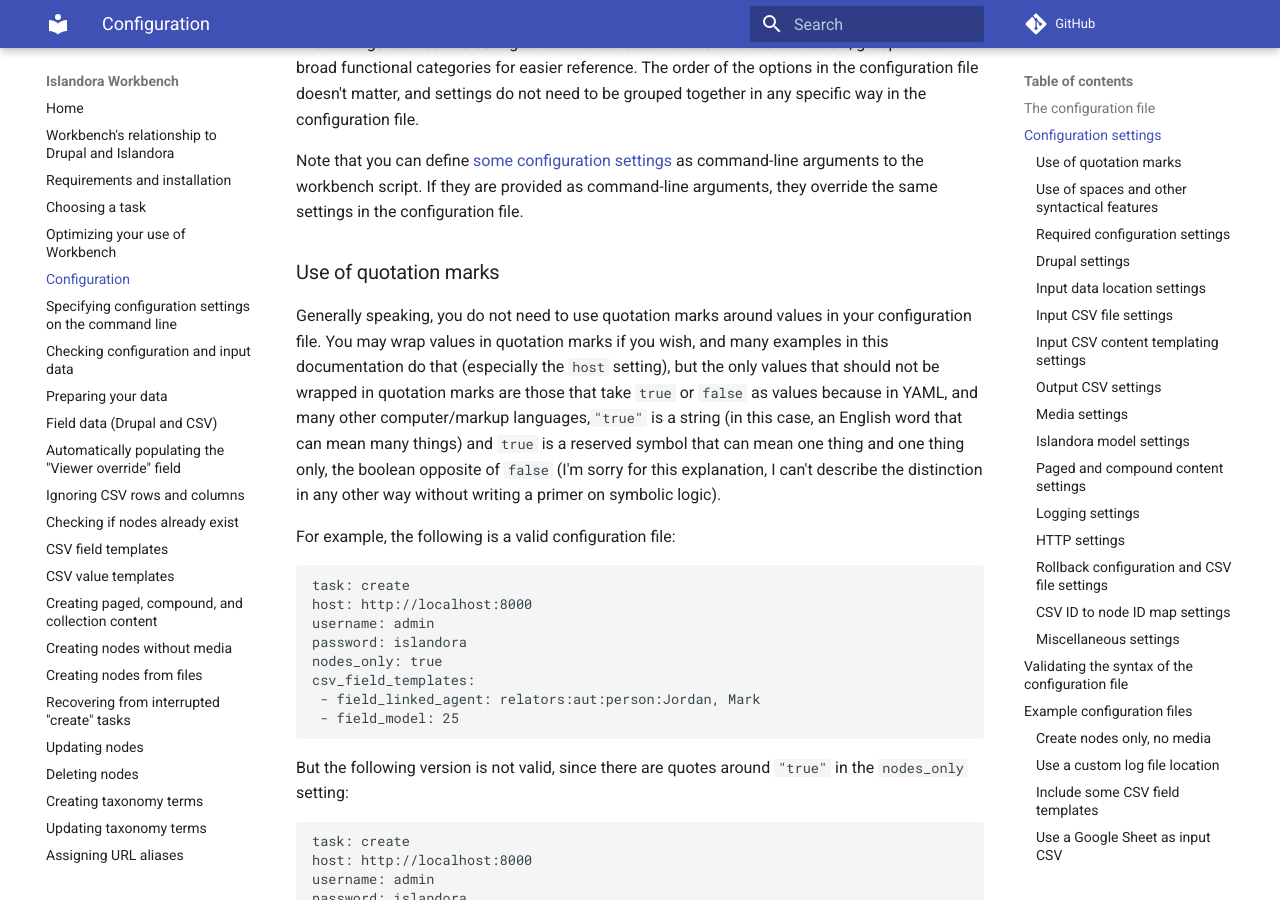
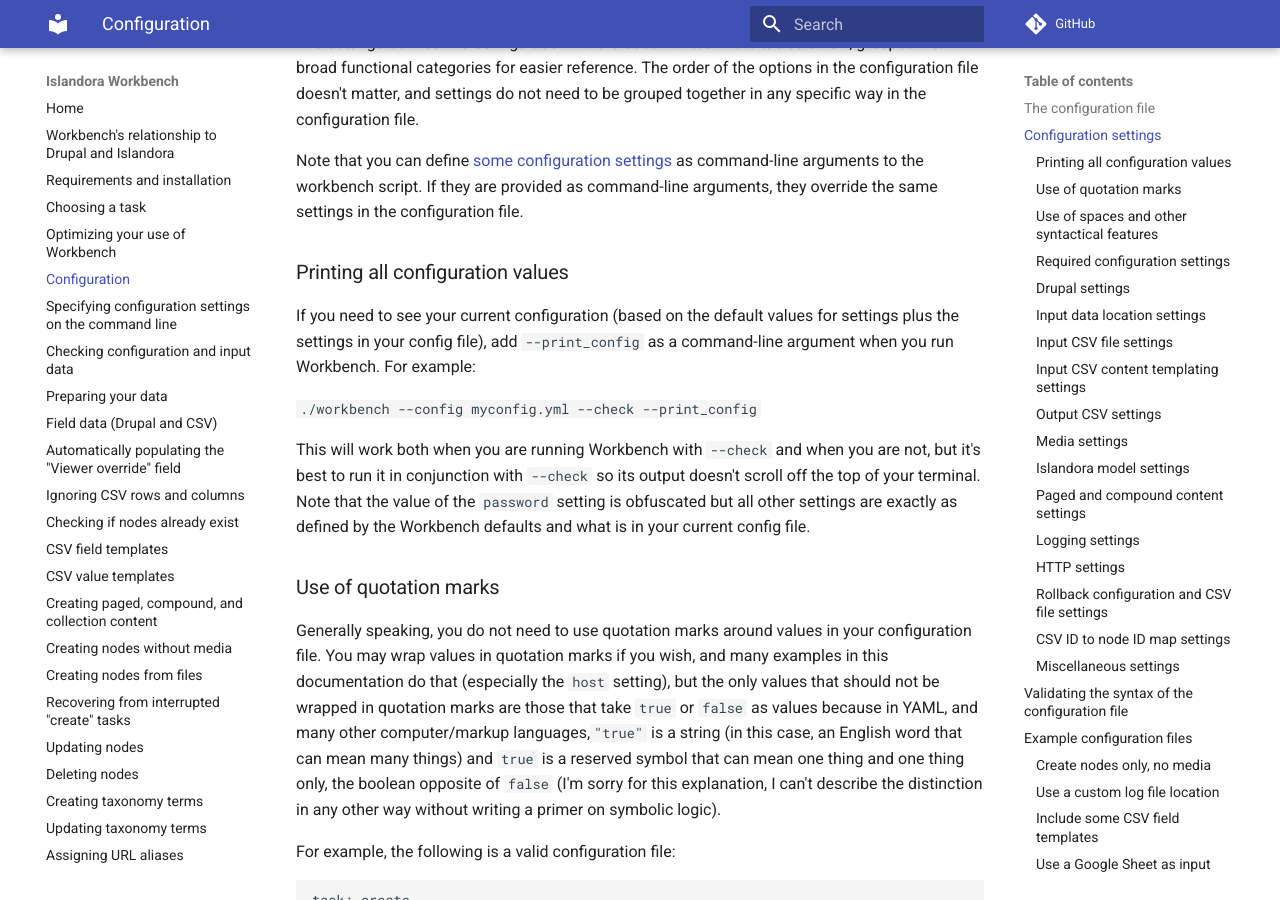
Before and after one commit to mjordan/islandora_workbench_docs, an MkDocs documentation site: the page built from docs/configuration.md, in a window 1280 px wide and 900 px high, scrolled down 600 px. Built offline with MkDocs 1.6.1 and Material for MkDocs 9.7.7, drawn with Linux system fonts in a browser that asks for light colours; comment, search, counter and statistics services are not loaded.

Commit message:
Added 'printing all configuration values' section to the docs.

```diff
--- a/docs/configuration.md
+++ b/docs/configuration.md
@@ -16,6 +16,14 @@
 The settings defined in a configuration file are documented in the tables below, grouped into broad functional categories for easier reference. The order of the options in the configuration file doesn't matter, and settings do not need to be grouped together in any specific way in the configuration file.
 
 Note that you can define [some configuration settings](/islandora_workbench_docs/configuration_settings_on_the_command_line/) as command-line arguments to the workbench script. If they are provided as command-line arguments, they override the same settings in the configuration file.
+
+### Printing all configuration values
+
+If you need to see your current configuration (based on the default values for settings plus the settings in your config file), add `--print_config` as a command-line argument when you run Workbench. For example:
+
+`./workbench --config myconfig.yml --check --print_config`
+
+This will work both when you are running Workbench with `--check` and when you are not, but it's best to run it in conjunction with `--check` so its output doesn't scroll off the top of your terminal. Note that the value of the `password` setting is obfuscated but all other settings are exactly as defined by the Workbench defaults and what is in your current config file.
 
 ### Use of quotation marks
 
```
Also changed, not shown: docs/changelog.md (+1 -0 lines).
